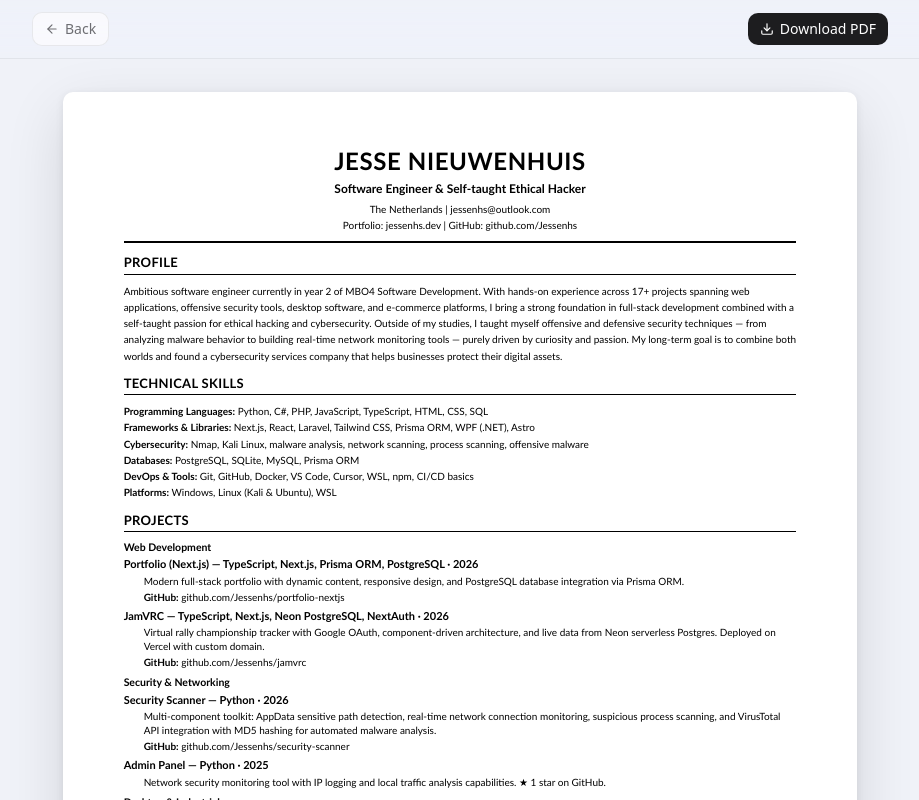
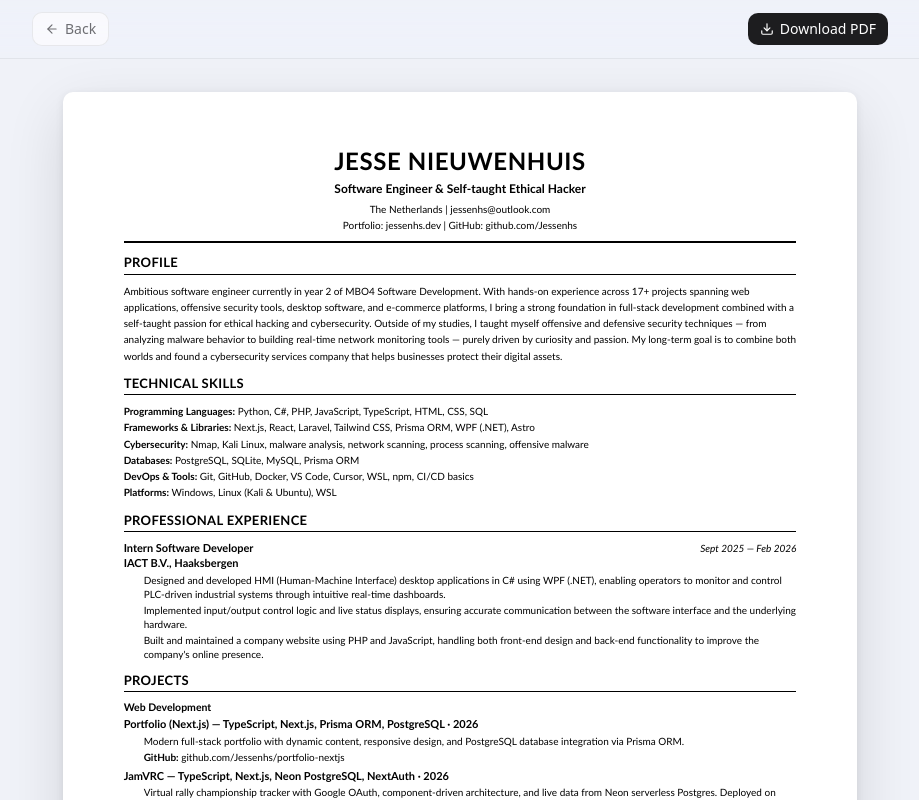
Before and after one commit to Jessenhs/portfolio-nextjs, a Next.js app: page /cv in a window 1280 px wide. Shown: the top 800 px of the page, without its empty margins (180-1099 px from the left). Built offline with nearby package versions, Linux system fonts and the light colour scheme.

Commit message:
Add professional experience section to CV page, detailing internship role and responsibilities. Update skills section layout for consistency with new glass card design.

```diff
--- a/src/app/cv/page.tsx
+++ b/src/app/cv/page.tsx
@@ -124,6 +124,26 @@ export default function CVPage() {
               </div>
             </div>
 
+            {/* Professional Experience */}
+            <div className="mb-2.5">
+              <div className="my-2 border-b-[1.5px] border-black pb-0.5 text-[13px] font-bold uppercase tracking-wide">
+                PROFESSIONAL EXPERIENCE
+              </div>
+              <div className="mb-0.5 flex items-baseline justify-between">
+                <div>
+                  <div className="text-[11px] font-bold">Intern Software Developer</div>
+                  <div className="text-[11px] font-bold">IACT B.V., Haaksbergen</div>
+
+                </div>
+                <div className="text-[10px] italic">Sept 2025 — Feb 2026</div>
+              </div>
+              <ul className="my-0.5 ml-5 p-0 text-[10px]">
+                <li className="mb-0.5">Designed and developed HMI (Human-Machine Interface) desktop applications in C# using WPF (.NET), enabling operators to monitor and control PLC-driven industrial systems through intuitive real-time dashboards.</li>
+                <li className="mb-0.5">Implemented input/output control logic and live status displays, ensuring accurate communication between the software interface and the underlying hardware.</li>
+                <li className="mb-0.5">Built and maintained a company website using PHP and JavaScript, handling both front-end design and back-end functionality to improve the company's online presence.</li>
+              </ul>
+            </div>
+
             {/* Projects */}
             <div className="mb-2.5">
               <div className="my-2 border-b-[1.5px] border-black pb-0.5 text-[13px] font-bold uppercase tracking-wide">
--- a/src/app/page.tsx
+++ b/src/app/page.tsx
@@ -202,7 +202,7 @@ export default async function Home() {
           {/* Focus areas */}
           <section className="space-y-3">
             <p className="text-[10px] font-semibold uppercase tracking-[0.2em] text-[#aeaeb2]">What I do</p>
-            <div className="glass-card rounded-2xl p-4 space-y-1">
+            <div className="glass-card glass-card-lift relative overflow-hidden rounded-2xl p-4 space-y-1">
               <p className="text-sm font-semibold text-[#1d1d1f]">Full-Stack Web Development</p>
               <p className="text-xs leading-relaxed text-[#6e6e73]">I build web applications using Next.js, React, TypeScript and Tailwind CSS with PostgreSQL and Prisma on the backend.</p>
               <div className="flex flex-wrap gap-1.5 pt-1">
@@ -211,7 +211,7 @@ export default async function Home() {
                 ))}
               </div>
             </div>
-            <div className="glass-card rounded-2xl p-4 space-y-1">
+            <div className="glass-card glass-card-lift relative overflow-hidden rounded-2xl p-4 space-y-1">
               <p className="text-sm font-semibold text-[#1d1d1f]">Security Tooling</p>
               <p className="text-xs leading-relaxed text-[#6e6e73]">I write Python tools like network scanners, process monitors, tokenstealers and VirusTotal-integrated malware scanners to detect and analyze threats.</p>
               <div className="flex flex-wrap gap-1.5 pt-1">
@@ -220,7 +220,7 @@ export default async function Home() {
                 ))}
               </div>
             </div>
-            <div className="glass-card rounded-2xl p-4 space-y-1">
+            <div className="glass-card glass-card-lift relative overflow-hidden rounded-2xl p-4 space-y-1">
               <p className="text-sm font-semibold text-[#1d1d1f]">Ethical Hacking</p>
               <p className="text-xs leading-relaxed text-[#6e6e73]">I practice offensive security and hands-on work with common pentesting tools. I also analyze how attacks from token grabbers work to better understand and defend against them.</p>
               <div className="flex flex-wrap gap-1.5 pt-1">
```
